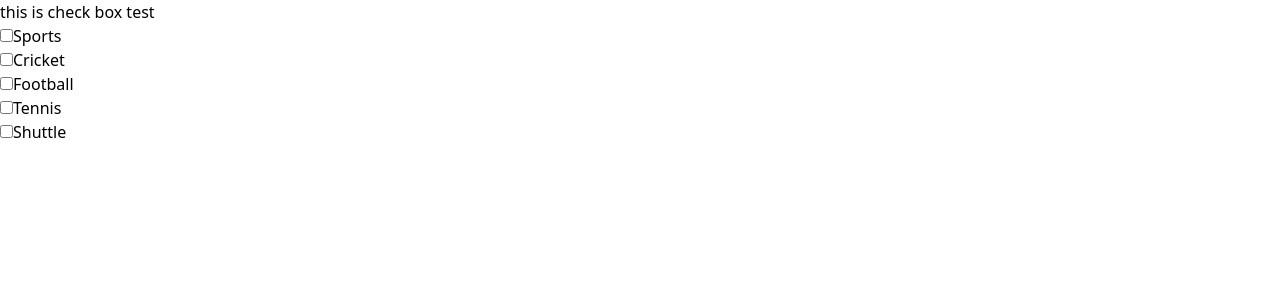
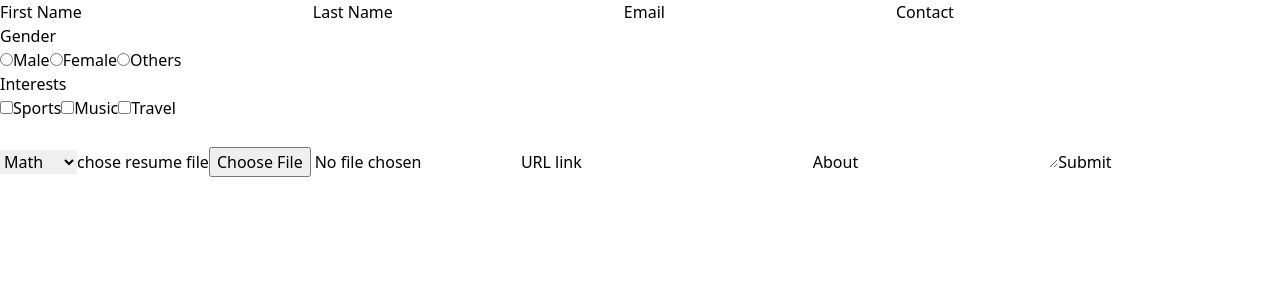
Before and after one commit to sesha472/react-mixprojects, a React (Vite) app: page / in a window 1280 px wide. Shown: the top 300 px of the page. Built offline with nearby package versions, Linux system fonts and the light colour scheme.

Commit message:
react from inputs practiced

```diff
--- a/src/App.jsx
+++ b/src/App.jsx
@@ -1,12 +1,10 @@
 import React from 'react'
-// import Userformdata from './components/Userformdata';
-import Checkboxcomponent from './components/Checkboxcomponent';
+import Userformdata from './components/Userformdata';
 
 const App = () => {
   return (
       <div >
-        {/* <Userformdata/> */}
-        <Checkboxcomponent/>
+        <Userformdata/>
       </div>
   );
 }
--- a/src/components/Userformdata.jsx
+++ b/src/components/Userformdata.jsx
@@ -7,7 +7,7 @@ const Userformdata = () => {
     email: "",
     contact: "",
     gender: "",
-    interests:'',
+    interests:[],
     subject: "",
     resume: "",
     url: "",
@@ -19,7 +19,18 @@ const Userformdata = () => {
     setuserdata({ ...userdata, [e.target.name]: e.target.value });
   };
 
+    const chechboxHandler=(e)=>{
+       if(e.target.checked){
+        setuserdata((prvstate)=>(
+          {...prvstate,interests:[...prvstate.interests,e.target.value]}
+        ))
+       }else{
+        setuserdata((prvstate)=>({
+          ...prvstate,interests:prvstate.interests.filter((item)=>item!==e.target.value)
+        }))
+       }
 
+    }
 
   const submitHandler = (e) => {
     e.preventDefault();
@@ -138,7 +149,7 @@ const Userformdata = () => {
                   type="checkbox"
                   name="interests"
                   value="sports"
-                  onChange={inputChangeHandler}
+                  onChange={chechboxHandler}
                   className="form-checkbox h-5 w-5 text-blue-600 border-gray-300 focus:ring-blue-500"
                 />
                 <span className="ml-2 text-gray-700">Sports</span>
@@ -149,7 +160,7 @@ const Userformdata = () => {
                   type="checkbox"
                   name="interests"
                   value="music"
-                  onChange={inputChangeHandler}
+                  onChange={chechboxHandler}
                   className="form-checkbox h-5 w-5 text-purple-500 border-gray-300 focus:ring-purple-500"
                 />
                 <span className="ml-2 text-gray-700">Music</span>
@@ -159,8 +170,8 @@ const Userformdata = () => {
                 <input
                   type="checkbox"
                   name="interests"
-                  value="travel"
-                  onChange={inputChangeHandler}
+                  value="Travel"
+                  onChange={chechboxHandler}
                   className="form-checkbox h-5 w-5 text-green-500 border-gray-300 focus:ring-green-500"
                 />
                 <span className="ml-2 text-gray-700">Travel</span>
@@ -197,7 +208,7 @@ const Userformdata = () => {
         </label>
         <label>
           <span className="block mt-4">URL link</span>
-          <input type="url" name="url" onCanPlay={inputChangeHandler}
+          <input type="url" name="url" onChange={inputChangeHandler}
            className="border-pink-200 border w-full p-2 mt-1 rounded-md outline-none"
           />
         </label>
```
